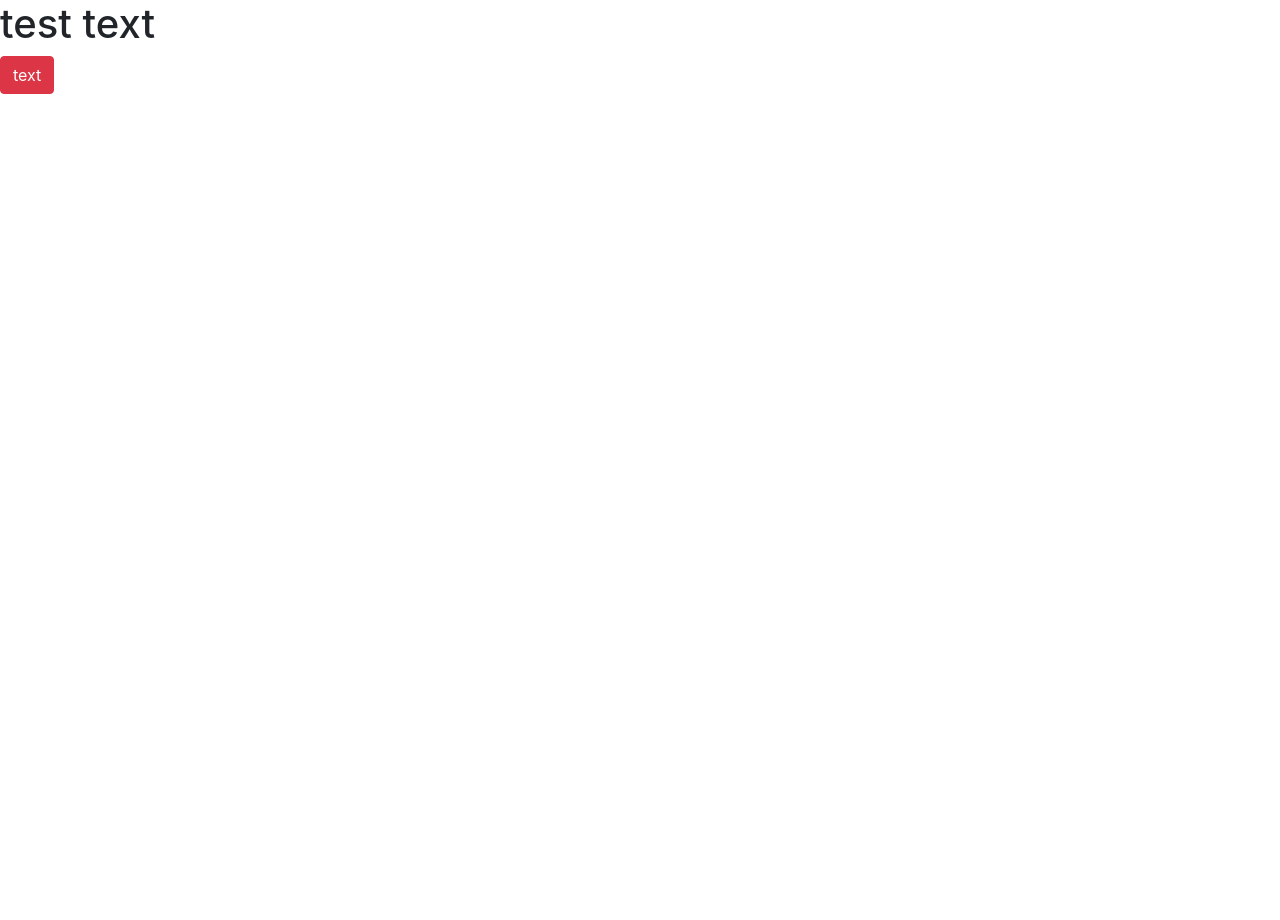
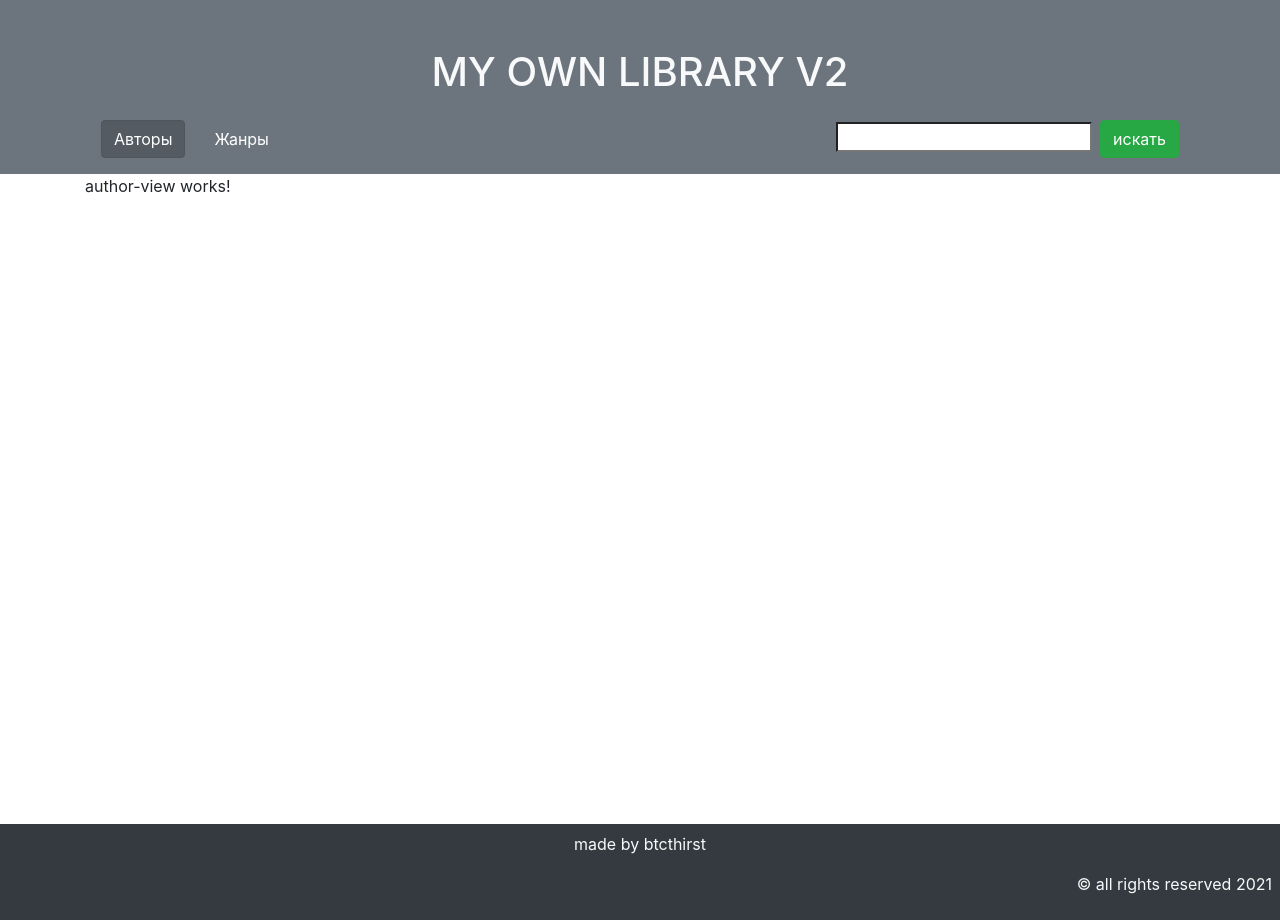
Before and after one commit to btcthirst/spa-v002, an Angular app: page /authors in a window 1280 px wide. Before the commit the page ends 800 px from the top, so only its background shows below. Built offline with nearby package versions, Linux system fonts and the light colour scheme.

Commit message:
implemented app-component

```diff
--- a/src/app/app.component.css
+++ b/src/app/app.component.css
@@ -0,0 +1,3 @@
+main{
+    min-height: 650px;
+}
--- a/src/app/app.component.html
+++ b/src/app/app.component.html
@@ -1,2 +1,25 @@
-<h1>test text</h1>
-<button class="btn btn-danger">text</button>
+<header class="container-fluid bg-secondary pt-5">
+    <div>
+        <h1 class="text-light text-uppercase text-center">
+            my own library v2
+        </h1>
+    </div>
+    <div class="d-flex justify-content-between container">
+        <nav class="m-2">
+            <a class="btn btn-secondary m-2" [routerLink]="['authors']" routerLinkActive="active">Авторы</a>
+            <a class="btn btn-secondary m-2" [routerLink]="['genres']" routerLinkActive="active">Жанры</a>
+        </nav>
+        <div class=" m-2">
+            <input type="search" name="" id=""><input class="btn btn-success m-2" type="button" value="искать">
+        </div>
+    </div>
+</header>
+<main class="container">
+    <div>
+        <router-outlet></router-outlet>
+    </div>
+</main>
+<footer class="container-fluid bg-dark text-light p-2">
+    <p class="text-center">made by btcthirst</p>
+    <p class="text-right">&copy; all rights reserved 2021</p>
+</footer>
```
